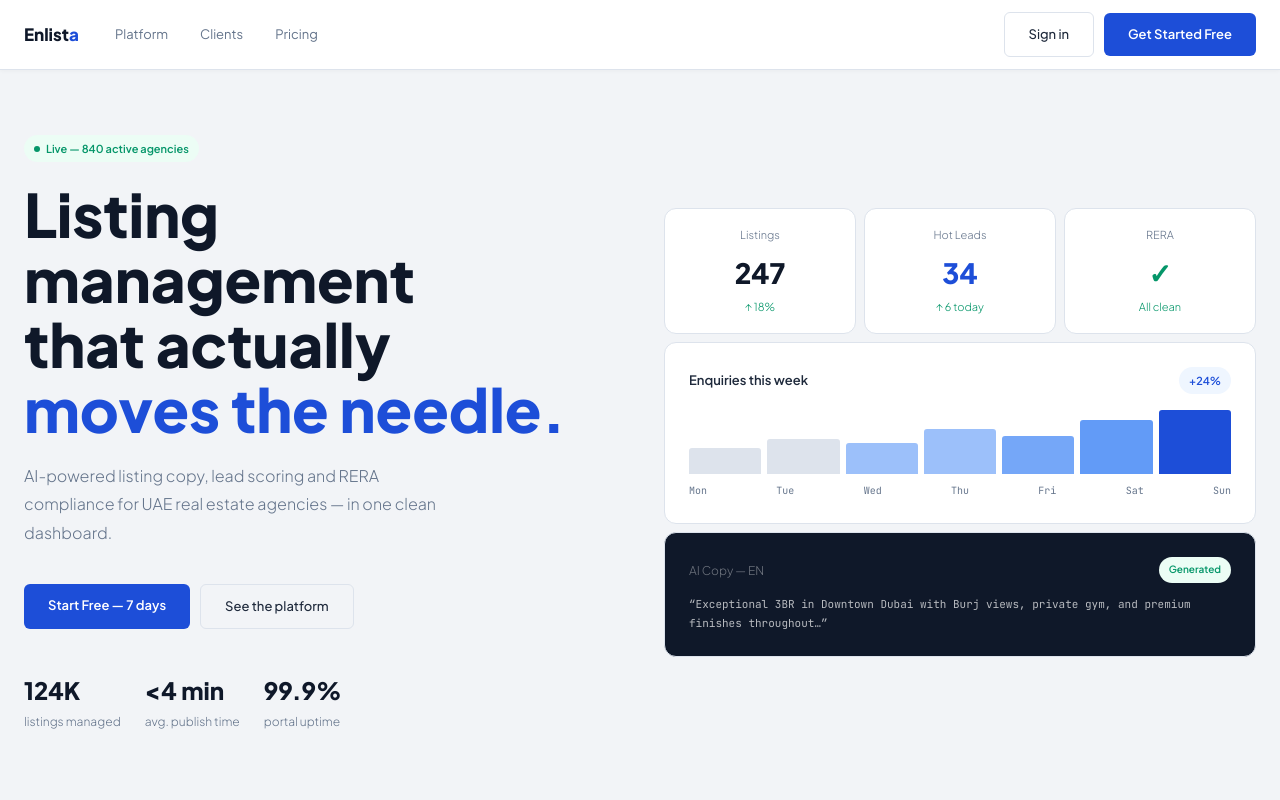
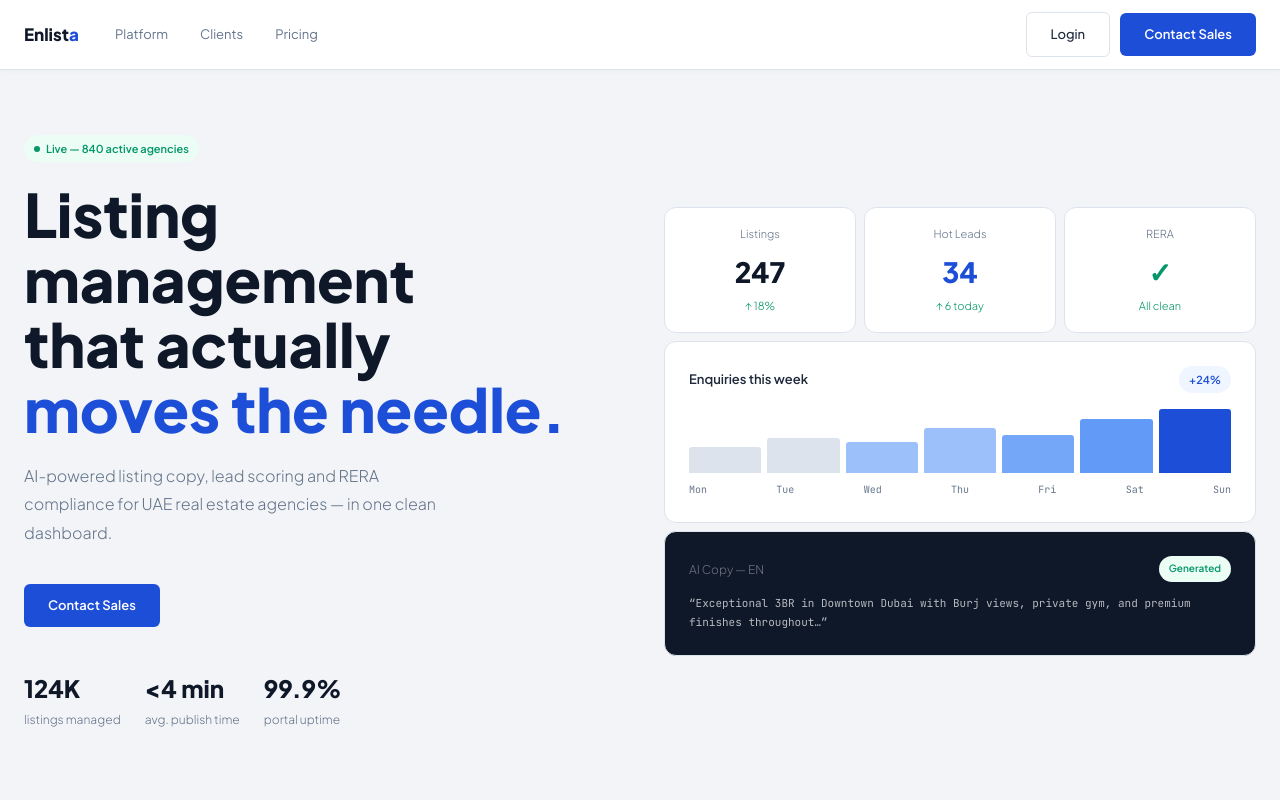
Before and after one commit to nazirdogan/Enlista, a Next.js app: page /home in a window 1280 px wide. Shown: the top 800 px of the page. Built offline with nearby package versions, Linux system fonts and the light colour scheme.

Commit message:
feat: update all homepage CTAs to Contact Sales and Login

```diff
--- a/app/home/page.tsx
+++ b/app/home/page.tsx
@@ -167,7 +167,7 @@
         </div>
         <div style={{ display: "flex", alignItems: "center", gap: 10 }}>
           <a
-            href="#cta"
+            href="/auth"
             style={{
               display: "inline-block",
               border: `1.5px solid ${c.border}`,
@@ -179,10 +179,10 @@
               textDecoration: "none",
             }}
           >
-            Sign in
+            Login
           </a>
           <a
-            href="#cta"
+            href="/contact-sales"
             style={{
               display: "inline-block",
               background: c.blue,
@@ -195,7 +195,7 @@
               textDecoration: "none",
             }}
           >
-            Get Started Free
+            Contact Sales
           </a>
         </div>
       </nav>
@@ -262,7 +262,7 @@
               }}
             >
               <a
-                href="#cta"
+                href="/contact-sales"
                 style={{
                   display: "inline-block",
                   background: c.blue,
@@ -274,22 +274,7 @@
                   textDecoration: "none",
                 }}
               >
-                Start Free — 7 days
-              </a>
-              <a
-                href="#features"
-                style={{
-                  display: "inline-block",
-                  border: `1.5px solid ${c.border}`,
-                  color: c.text,
-                  padding: "10px 24px",
-                  fontWeight: 500,
-                  fontSize: 13,
-                  borderRadius: 6,
-                  textDecoration: "none",
-                }}
-              >
-                See the platform
+                Contact Sales
               </a>
             </div>
             <div style={{ display: "flex", gap: 24, flexWrap: "wrap" }}>
@@ -947,7 +932,7 @@
               ))}
             </div>
             <a
-              href="#cta"
+              href="/contact-sales"
               style={{
                 display: "block",
                 textAlign: "center",
@@ -960,7 +945,7 @@
                 textDecoration: "none",
               }}
             >
-              Get Started
+              Contact Sales
             </a>
           </div>
 
@@ -1035,7 +1020,7 @@
               ))}
             </div>
             <a
-              href="#cta"
+              href="/contact-sales"
               style={{
                 display: "block",
                 textAlign: "center",
@@ -1048,7 +1033,7 @@
                 textDecoration: "none",
               }}
             >
-              Get Started
+              Contact Sales
             </a>
           </div>
 
@@ -1124,7 +1109,7 @@
               ))}
             </div>
             <a
-              href="#cta"
+              href="/contact-sales"
               style={{
                 display: "block",
                 textAlign: "center",
@@ -1150,15 +1135,11 @@
       >
         <div
           style={{
-            maxWidth: 800,
+            maxWidth: 640,
             margin: "0 auto",
-            display: "grid",
-            gridTemplateColumns: "repeat(auto-fit, minmax(280px, 1fr))",
-            gap: 56,
-            alignItems: "center",
+            textAlign: "center",
           }}
         >
-          <div>
           <h2
             style={{
               fontWeight: 800,
@@ -1168,84 +1149,56 @@
               lineHeight: 1.1,
             }}
           >
-              Start building your
+            Ready to transform your
             <br />
-              listing stack today.
+            listing workflow?
           </h2>
           <p
             style={{
               color: "rgba(255,255,255,0.45)",
               fontSize: 14,
               lineHeight: 1.8,
-                marginBottom: 24,
+              marginBottom: 32,
+              maxWidth: 440,
+              margin: "0 auto 32px",
             }}
           >
-              7-day free trial. No credit card. UAE support team available
-              daily.
+            Talk to our team to see how Enlista can power your agency&apos;s listings, compliance, and analytics.
           </p>
-            <div style={{ display: "flex", flexDirection: "column", gap: 10 }}>
-              {[
-                "Setup in under 10 minutes",
-                "Connect portals on day one",
-                "RERA compliance active by default",
-              ].map((item) => (
-                <div
-                  key={item}
+          <div style={{ display: "flex", gap: 12, justifyContent: "center", flexWrap: "wrap" }}>
+            <a
+              href="/contact-sales"
               style={{
-                    display: "flex",
-                    gap: 8,
-                    alignItems: "center",
-                    fontSize: 13,
-                    color: "rgba(255,255,255,0.5)",
-                  }}
-                >
-                  <span style={{ color: c.green }}>✓</span>
-                  {item}
-                </div>
-              ))}
-            </div>
-          </div>
-          <form
-            style={{ display: "flex", flexDirection: "column", gap: 10 }}
-          >
-            {["Agency email", "Agency name"].map((placeholder) => (
-              <input
-                key={placeholder}
-                type={placeholder.includes("email") ? "email" : "text"}
-                placeholder={placeholder}
-                style={{
-                  background: "rgba(255,255,255,0.06)",
-                  border: "1.5px solid rgba(255,255,255,0.1)",
-                  color: "white",
-                  padding: "11px 16px",
-                  fontFamily: "var(--font-jakarta), sans-serif",
-                  fontSize: 13,
-                  borderRadius: 6,
-                  outline: "none",
-                  width: "100%",
-                }}
-              />
-            ))}
-            <button
-              type="submit"
-              style={{
-                padding: 13,
-                cursor: "pointer",
+                display: "inline-block",
                 background: c.blue,
                 color: "white",
-                border: "none",
-                fontSize: 13,
+                padding: "13px 32px",
+                fontWeight: 600,
+                fontSize: 14,
                 borderRadius: 6,
-                display: "block",
-                width: "100%",
-                fontWeight: 600,
-                letterSpacing: "0.02em",
+                textDecoration: "none",
                 fontFamily: "var(--font-jakarta), sans-serif",
               }}
             >
-              Start Free Trial →
-            </button>
-          </form>
+              Contact Sales
+            </a>
+            <a
+              href="/auth"
+              style={{
+                display: "inline-block",
+                border: "1.5px solid rgba(255,255,255,0.2)",
+                color: "white",
+                padding: "13px 32px",
+                fontWeight: 500,
+                fontSize: 14,
+                borderRadius: 6,
+                textDecoration: "none",
+                fontFamily: "var(--font-jakarta), sans-serif",
+              }}
+            >
+              Login
+            </a>
+          </div>
         </div>
       </section>
 
```
Lines whose indentation alone changed are shown as unchanged.
